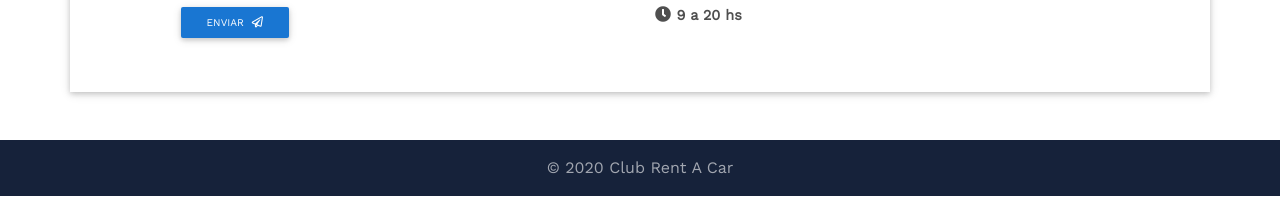
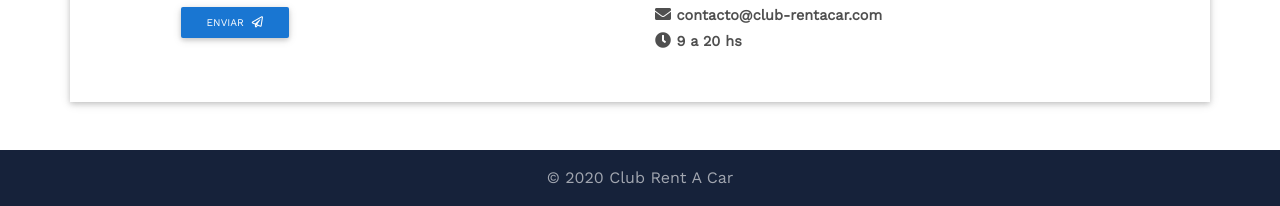
Before and after one commit to nicolaspucci1989/club-rent-a-car, a plain HTML site: page index.html in a window 1280 px wide. Shown: the part 3995-4201 px from the top of the page. Drawn offline with nearby package versions, Linux system fonts and the light colour scheme.

Commit message:
agregando mail contacto

```diff
--- a/index.html
+++ b/index.html
@@ -515,6 +515,8 @@
               <p class="font-weight-bold">Av Arrayanes 235 Oficina 2, Villa La Angostura, Neuquén.</p><br>
               <i class="fas fa-phone"></i>
               <p class="font-weight-bold">+54-11-5722-5414</p><br>
+              <i class="fas fa-envelope"></i>
+              <p class="font-weight-bold">contacto@club-rentacar.com</p><br>
               <i class="fas fa-clock"></i>
               <p class="font-weight-bold">9 a 20 hs</p>
 
```
